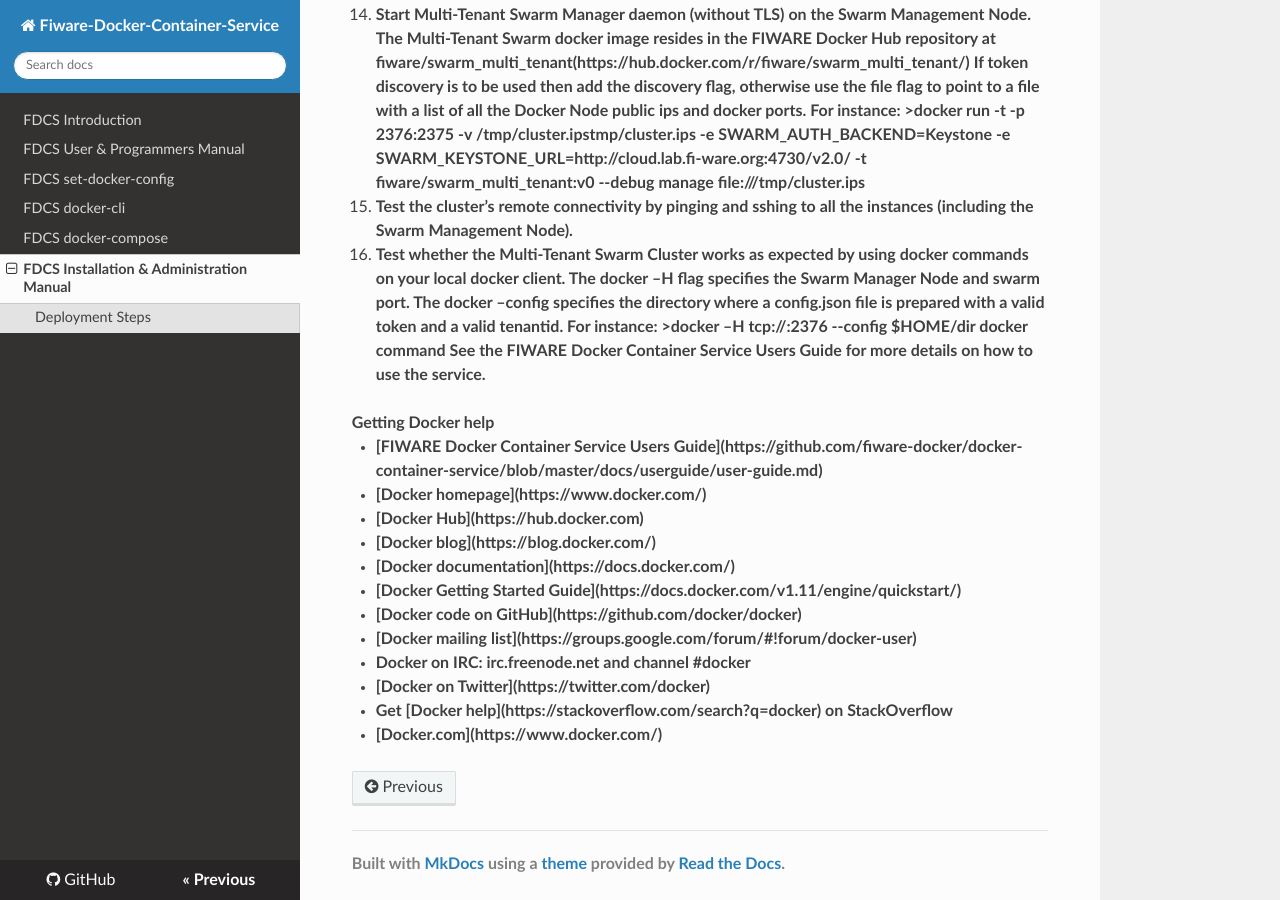
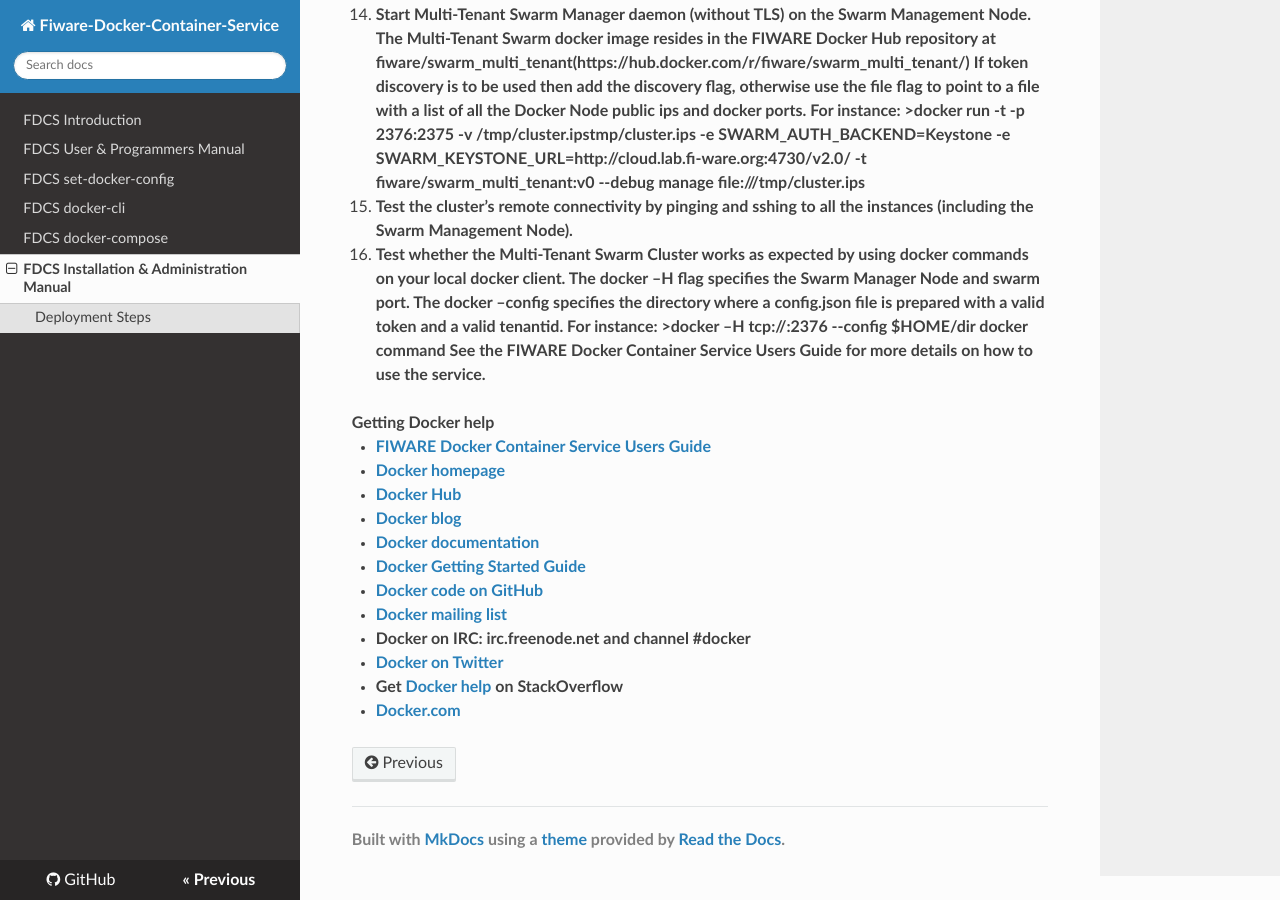
Before and after one commit to fiware-docker/docker-container-service, an MkDocs documentation site: the page built from docs/adminguide/admin-guide.md, in a window 1280 px wide and 900 px high, scrolled down 4932 px. Built offline with MkDocs 1.6.1, drawn with Linux system fonts in a browser that asks for light colours; nearby versions of some CDN libraries; comment, search, counter and statistics services are not loaded; old or Windows-style settings are respelled for this version of MkDocs; part of the change alters nothing that is shown.

Commit message:
html list  for related topics

```diff
--- a/docs/adminguide/admin-guide.md
+++ b/docs/adminguide/admin-guide.md
@@ -308,18 +308,18 @@ See the FIWARE Docker Container Service Users Guide for more details on how to u
 
 <ul>
 <lh> Getting Docker help</lh>
-<li> [FIWARE Docker Container Service Users Guide](https://github.com/fiware-docker/docker-container-service/blob/master/docs/userguide/user-guide.md)
-<li> [Docker homepage](https://www.docker.com/)
-<li> [Docker Hub](https://hub.docker.com)
-<li> [Docker blog](https://blog.docker.com/)
-<li> [Docker documentation](https://docs.docker.com/)
-<li> [Docker Getting Started Guide](https://docs.docker.com/v1.11/engine/quickstart/)
-<li> [Docker code on GitHub](https://github.com/docker/docker)
-<li> [Docker mailing
-  list](https://groups.google.com/forum/#!forum/docker-user)
+<li> <a href="https://github.com/fiware-docker/docker-container-service/blob/master/docs/userguide/user-guide.md">FIWARE Docker Container Service Users Guide</a>
+<li> <a href="https://www.docker.com/">Docker homepage</a>
+<li> <a href="https://hub.docker.com">Docker Hub</a>
+<li> <a href="https://blog.docker.com)">Docker blog</a>
+<li> <a hdref="https://docs.docker.com">Docker documentation</a>
+<li> <a href="https://docs.docker.com/v1.11/engine/quickstart">Docker Getting Started Guide</a>
+<li> <a href="ttps://github.com/docker/docker">Docker code on GitHub</a>
+<li> <a href="https://groups.google.com/forum/#!forum/docker-user">Docker mailing
+  list</a>
 <li> Docker on IRC: irc.freenode.net and channel #docker
-<li> [Docker on Twitter](https://twitter.com/docker)
-<li> Get [Docker help](https://stackoverflow.com/search?q=docker) on
+<li> <a href="https://twitter.com/docker">Docker on Twitter</a>
+<li> Get <a href="https://stackoverflow.com/search?q=docker">Docker help</a> on
   StackOverflow
-<li> [Docker.com](https://www.docker.com/)
+<li> <a href="https://www.docker.com/">Docker.com</a>
 </ul>
```
